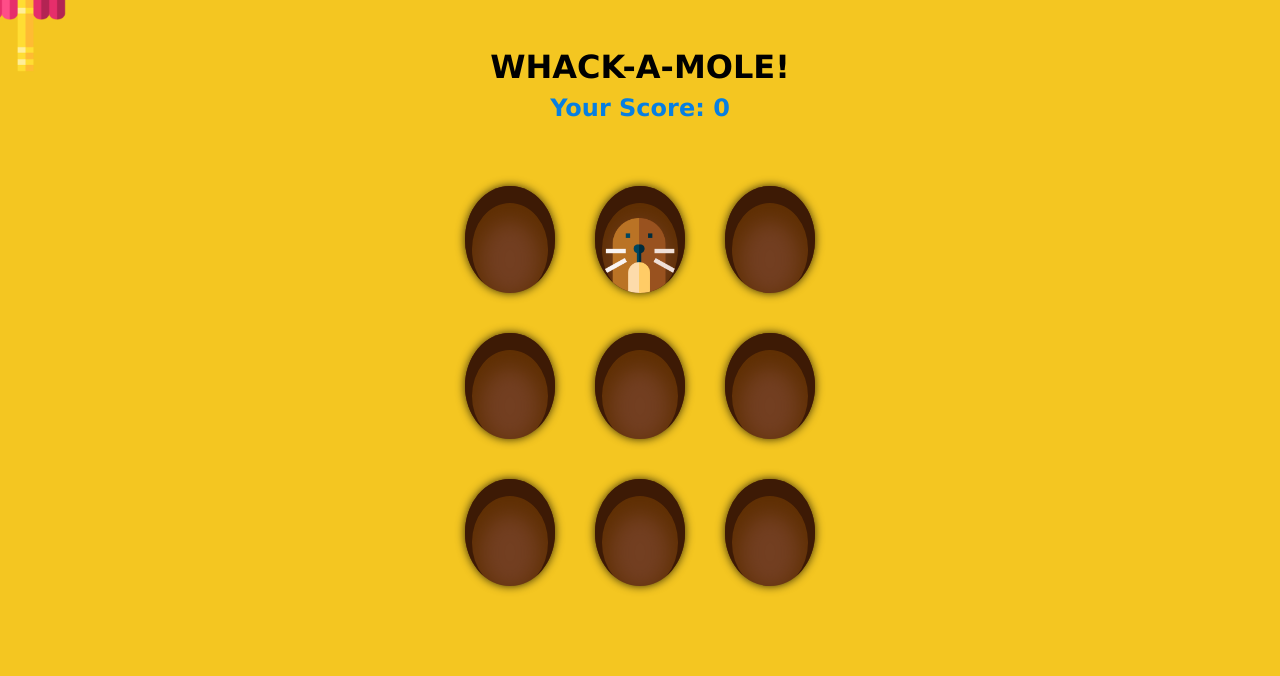
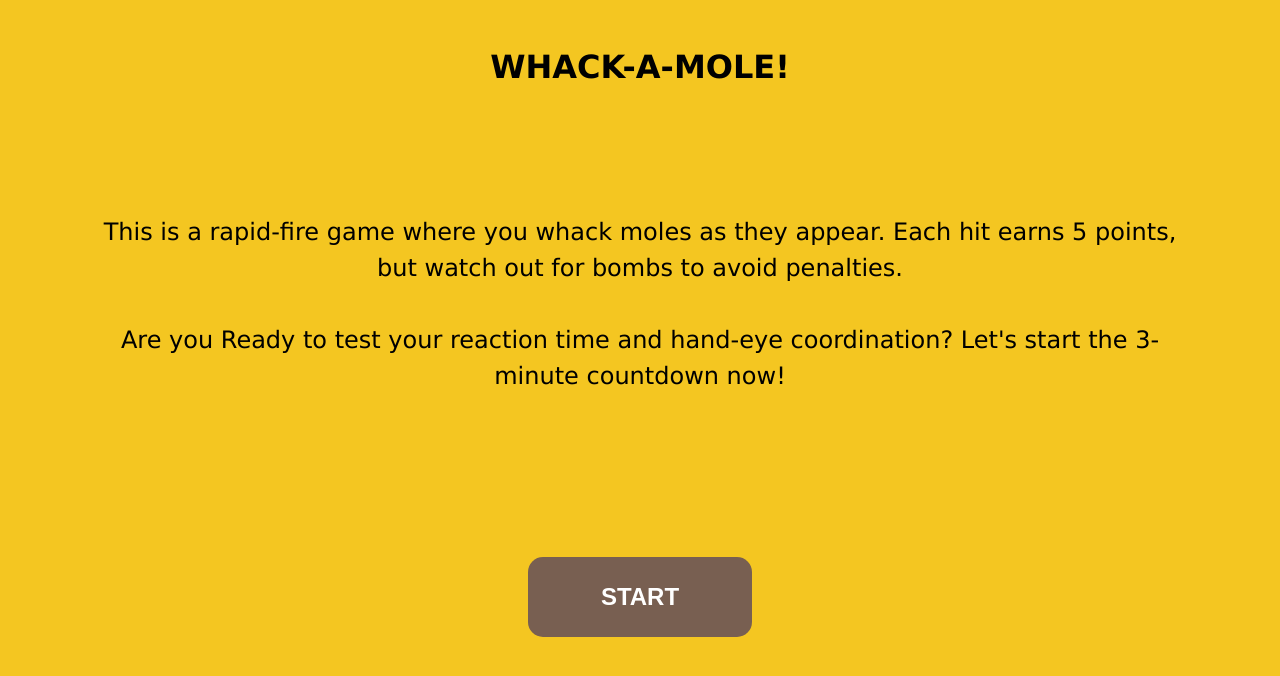
Before and after one commit to jclairelee/Whack-a-mole, a plain HTML site: page index.html in a window 1280 px wide. Drawn offline with Linux system fonts and the light colour scheme.

Commit message:
Add timer and btn

```diff
--- a/index.html
+++ b/index.html
@@ -9,7 +9,18 @@
   </head>
   <body>
     <h1 class="title">WHACK-A-MOLE!</h1>
+    <p class="desc">
+      This is a rapid-fire game where you whack moles as they appear. Each hit
+      earns 5 points, but watch out for bombs to avoid penalties.<br /><br />Are
+      you Ready to test your reaction time and hand-eye coordination? Let's
+      start the 3-minute countdown now!
+    </p>
+    <button id="startButton" class="startBtn">START</button>
+    <div id="game-content" style="display: none">
+      <div class="numbers">
         <h1 class="score">Your Score: <span>0</span></h1>
+        <h1 class="timer">Timer: <span>180</span> sec</h1>
+      </div>
       <div class="container">
         <div class="hole"></div>
         <div class="hole"></div>
@@ -22,6 +33,7 @@
         <div class="hole"></div>
       </div>
       <div class="hammer"></div>
+    </div>
     <script src="./main.js"></script>
   </body>
 </html>
--- a/main.js
+++ b/main.js
@@ -1,10 +1,33 @@
+const startBtn = document.getElementById("startButton");
+const content = document.getElementById("game-content");
+const descEl = document.querySelector(" .desc");
+const timerEl = document.querySelector(" .timer span");
+let timer = 180;
 const cursor = document.querySelector(" .hammer");
 //total nine holes (3X3)
 const holes = [...document.querySelectorAll(" .hole")];
 const scoreEl = document.querySelector(" .score span");
 let score = 0;
-let timer = null;
 const hittingSound = new Audio("./sound/hit.mp3");
+
+startBtn.addEventListener("click", function () {
+  descEl.style.display = "none";
+  startBtn.style.display = "none";
+
+  content.style.display = "block";
+  console.log(timerEl.innerHTML);
+
+  const countdown = setInterval(function () {
+    let secondsLeft = parseInt(timerEl.textContent) - 1;
+    timerEl.textContent = secondsLeft;
+
+    if (secondsLeft <= 0) {
+      clearInterval(timer);
+
+      alert("Time's up!");
+    }
+  }, 1000);
+});
 
 function run() {
   const randomNum = Math.floor(Math.random() * holes.length);
--- a/style.css
+++ b/style.css
@@ -9,14 +9,49 @@ body {
   font-family: Verdana, Geneva, Tahoma, sans-serif;
   background-color: rgb(244, 198, 33);
 }
+body {
+  display: flex;
+  justify-content: center;
+  flex-direction: column;
+}
 .title {
   font-size: 2rem;
   margin-top: 3rem;
   text-align: center;
 }
-.score {
+.desc {
   font-size: 1.5rem;
+  padding: 8rem 5rem 0rem 5rem;
+  display: flex;
+  justify-content: center;
+  align-items: center;
+  flex-direction: column;
+  line-height: 2.25rem;
   text-align: center;
+}
+.startBtn {
+  display: flex;
+  justify-content: center;
+  align-items: center;
+  border: none;
+  border-radius: 15px;
+  font-weight: bold;
+  font-size: 1.5rem;
+  width: 14rem;
+  height: 5rem;
+  color: white;
+  text-align: center;
+  margin: auto auto;
+  background-color: rgb(120 95 81);
+  cursor: pointer;
+}
+.numbers {
+  display: flex;
+  justify-content: space-evenly;
+}
+.score,
+.timer {
+  font-size: 1.5rem;
   margin-top: 0.5rem;
   margin-bottom: 4rem;
   color: rgb(7, 127, 226);
```
Lines whose indentation alone changed are shown as unchanged.
